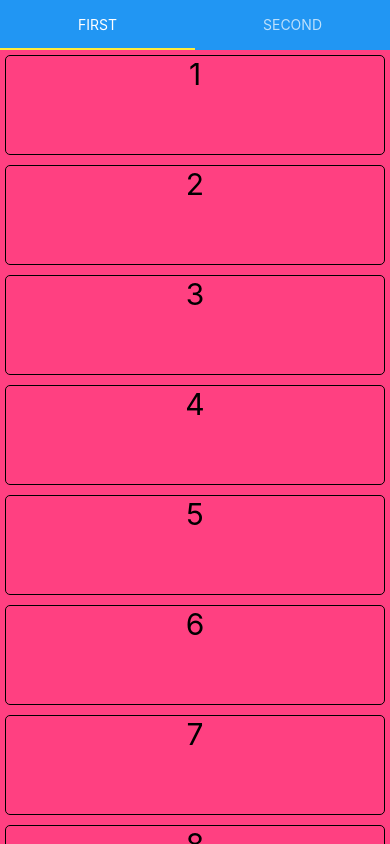
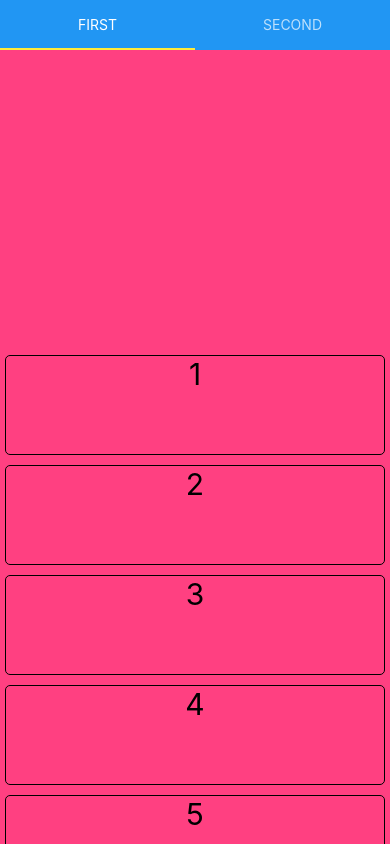
Before and after one commit to adithyamenu/collapsible-scroll-view, a React Native app: screen / in a window 390 px wide. Built offline with nearby package versions, Linux system fonts and the light colour scheme.

Commit message:
feat: provider for scrollY

```diff
--- a/src/List.tsx
+++ b/src/List.tsx
@@ -1,12 +1,36 @@
 import React, { useCallback, useMemo } from "react";
 import { FlatList, StyleSheet, Text } from "react-native";
+import Animated, {
+  useAnimatedScrollHandler,
+  useAnimatedStyle,
+} from "react-native-reanimated";
+import { useScrollableTabViewContext } from "./ScrollableTabViewProvider";
+import { HEADER_IMAGE_MINUS_INSET_HEIGHT, TAB_BAR_HEIGHT } from "./constants";
+
+const AnimatedFlatList = Animated.createAnimatedComponent(FlatList);
 
 export const List = React.memo(() => {
   const data = useMemo(() => [1, 2, 3, 4, 5, 6, 7, 8, 9, 10], []);
   const renderItem = useCallback(({ item }) => {
     return <Text style={styles.item}>{item}</Text>;
   }, []);
-  return <FlatList data={data} renderItem={renderItem} />;
+  const { scrollY } = useScrollableTabViewContext();
+  const handleScroll = useAnimatedScrollHandler(
+    {
+      onScroll(e) {
+        scrollY.value = e.contentOffset.y;
+      },
+    },
+    []
+  );
+  return (
+    <AnimatedFlatList
+      data={data}
+      renderItem={renderItem}
+      onScroll={handleScroll}
+      contentContainerStyle={[{ paddingTop: 300 }]}
+    />
+  );
 });
 
 const styles = StyleSheet.create({
--- a/src/ScrollableTabView.tsx
+++ b/src/ScrollableTabView.tsx
@@ -10,8 +10,12 @@ import {
   TabView,
 } from "react-native-tab-view";
 import { List } from "./List";
-import Animated from "react-native-reanimated";
+import Animated, { useAnimatedStyle } from "react-native-reanimated";
 import { HEADER_IMAGE_MINUS_INSET_HEIGHT, TAB_BAR_HEIGHT } from "./constants";
+import {
+  ScrollableTabViewContextProvider,
+  useScrollableTabViewContext,
+} from "./ScrollableTabViewProvider";
 
 const FirstRoute = () => (
   <View style={{ flex: 1, backgroundColor: "#ff4081" }}>
@@ -30,7 +34,7 @@ const renderScene = SceneMap({
   second: SecondRoute,
 });
 
-export const ScrollableTabView = () => {
+const _ScrollableTabView = () => {
   const layout = useWindowDimensions();
   const insets = useSafeAreaInsets();
 
@@ -75,3 +79,11 @@ export const ScrollableTabView = () => {
     </>
   );
 };
+
+export const ScrollableTabView = () => {
+  return (
+    <ScrollableTabViewContextProvider>
+      <_ScrollableTabView></_ScrollableTabView>
+    </ScrollableTabViewContextProvider>
+  );
+};
--- /dev/null
+++ b/src/ScrollableTabViewProvider.tsx
@@ -0,0 +1,36 @@
+import type { MutableRefObject } from "react";
+import React, { createContext, useContext, useMemo, useRef } from "react";
+import { useSharedValue, type SharedValue } from "react-native-reanimated";
+
+type ScrollableTabViewContext = {
+  scrollY: SharedValue<number>;
+};
+
+// eslint-disable-next-line @typescript-eslint/no-explicit-any
+const ScrollableTabViewContext = createContext<ScrollableTabViewContext>(
+  {} as any
+);
+
+type Props = {
+  children: React.ReactNode;
+};
+
+export const ScrollableTabViewContextProvider = React.memo(
+  function ScrollableTabViewContextProvider({ children }: Props) {
+    const scrollY = useSharedValue<number>(0);
+    const value = useMemo(
+      () => ({
+        scrollY,
+      }),
+      []
+    );
+    return (
+      <ScrollableTabViewContext.Provider value={value}>
+        {children}
+      </ScrollableTabViewContext.Provider>
+    );
+  }
+);
+
+export const useScrollableTabViewContext = () =>
+  useContext(ScrollableTabViewContext);
```
Also changed, not shown: 1 other file (tests, documents, lock files or other folders).
